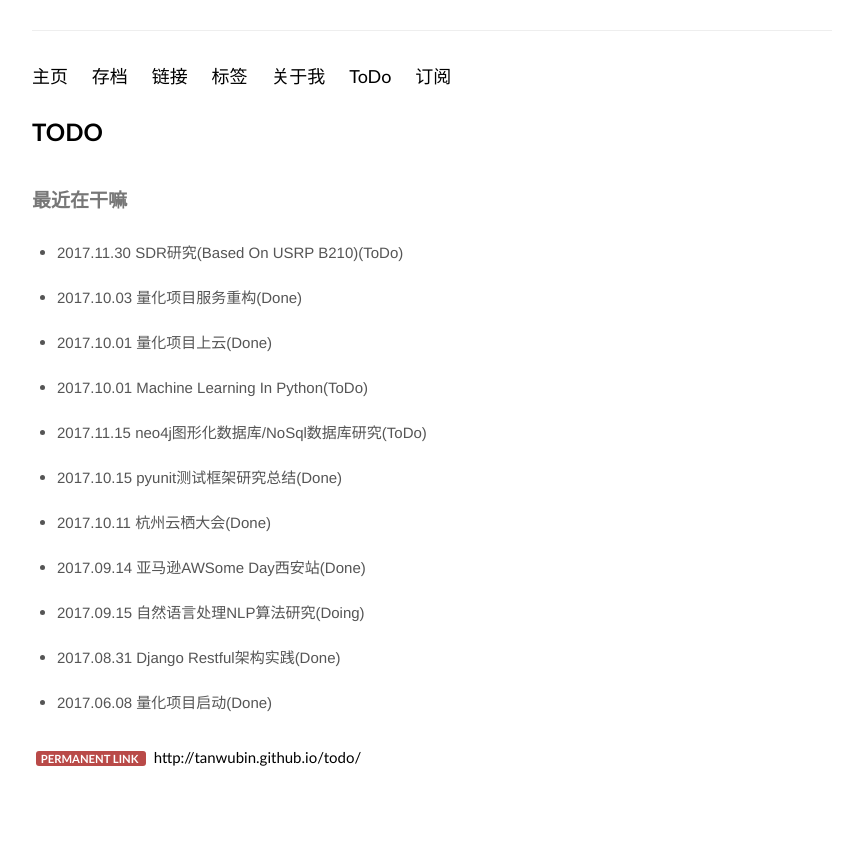
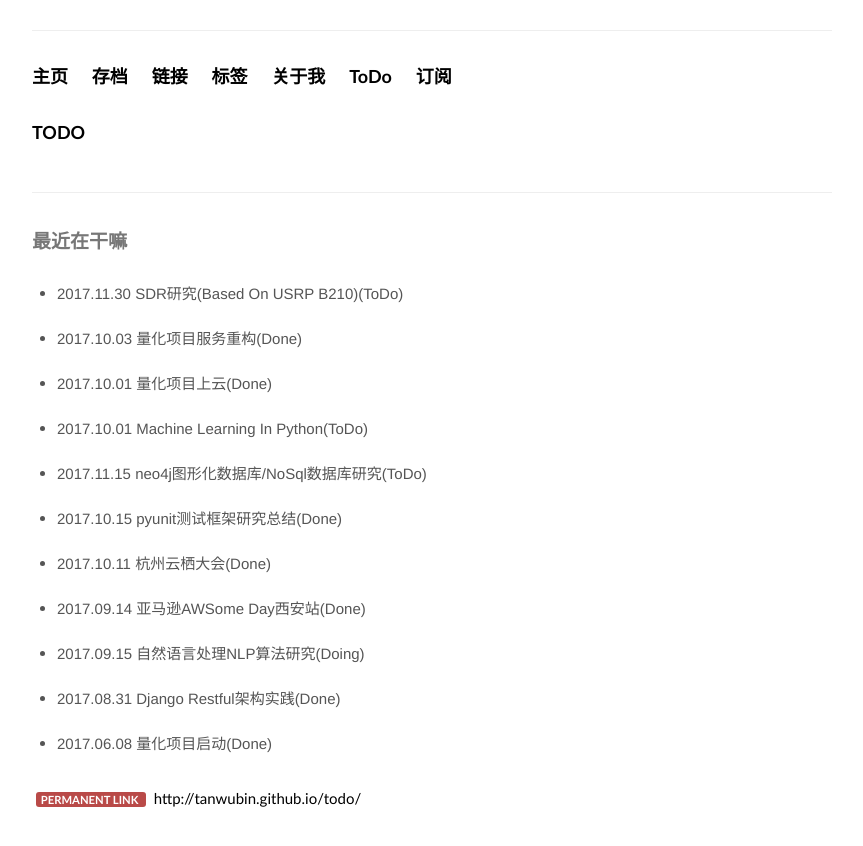
Before and after one commit to fk1091889767/tanwubin.github.io, a Jekyll site: the page built from todo.md, in a window 1280 px wide. Shown: the top 846 px of the page, without its empty margins (208-1071 px from the left). Built offline with Jekyll 4.4.1, drawn with Linux system fonts in a browser that asks for light colours.

Commit message:
update css

```diff
--- a/_includes/themes/effector-wide/nomath.html
+++ b/_includes/themes/effector-wide/nomath.html
@@ -6,7 +6,7 @@
 {% endfor %}
 </div>
 
-<h1><a href="{{ page.url }}">{{ page.title }}</a> </h1>
+<h1><a href="{{ page.url }}">{{ page.title }}</a> </h1><hr/>
 {{ content }}
 </article>
 
--- a/assets/css/effector-wide.css
+++ b/assets/css/effector-wide.css
@@ -18,6 +18,7 @@ footer {
      margin:  0px 20px 0px 0px;
      color: #000000;
      font-size: large;
+     font-weight: bold;
 }
 html {
     font-size: 100%;
@@ -106,7 +107,7 @@ h1 small, h2 small, h3 small, h4 small, h5 small, h6 small {
 h1 {
     line-height: 60px;
     color:	#0000FF;
-    font-size: 24px;
+    font-size: 18px;
     font-weight: bold;
 }
 h1 small {
```
